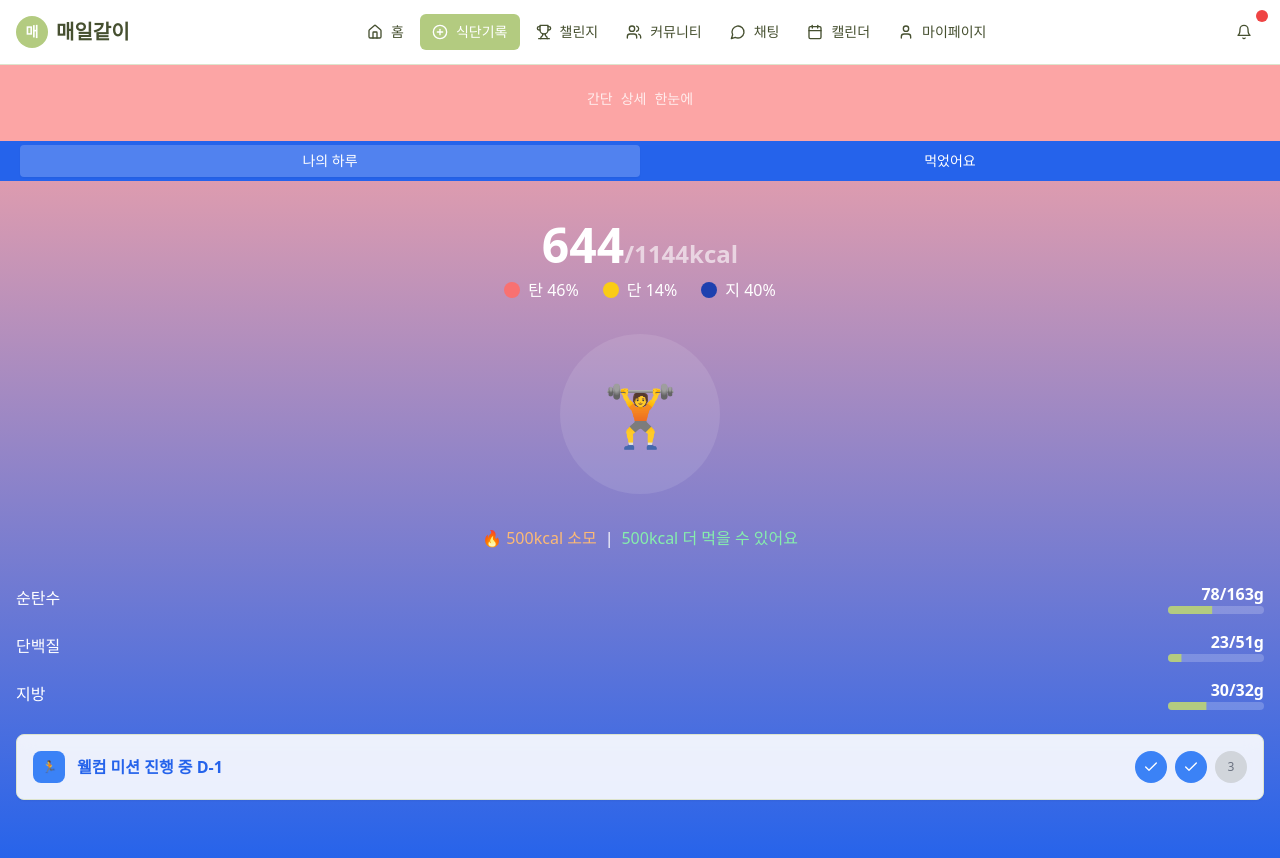
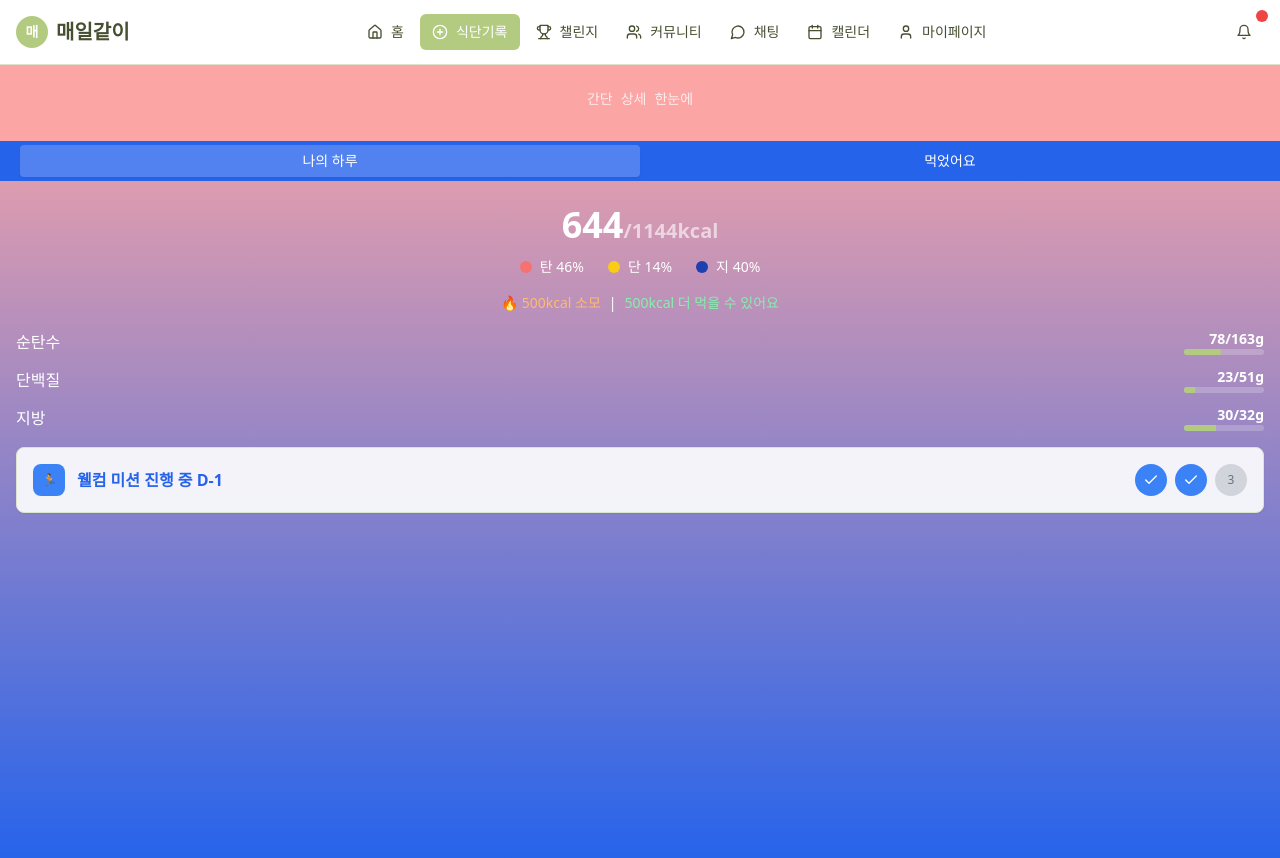
Before and after one commit to Nyam-Crew/client, a React (Vite) app: page /meal in a window 1280 px wide. Shown: the top 858 px of the page. Built offline with nearby package versions, Linux system fonts and the light colour scheme.

Commit message:
Refactor Meal Record page
Remove unnecessary images from the "My Day" view and consolidate the display into a single screen for better usability in the web application.

```diff
--- a/src/pages/MealRecord.tsx
+++ b/src/pages/MealRecord.tsx
@@ -66,65 +66,60 @@ const MealRecord = () => {
         </div>
 
         {/* 나의 하루 탭 */}
-        <TabsContent value="myDay" className="px-4 pt-8 space-y-6">
+        <TabsContent value="myDay" className="px-4 pt-4 space-y-4">
           {/* 칼로리 메인 표시 */}
           <div className="text-center text-white">
-            <div className="text-5xl font-bold mb-2">
+            <div className="text-4xl font-bold mb-3">
               {todayStats.calories.current}
-              <span className="text-2xl text-white/60">/{todayStats.calories.target}kcal</span>
+              <span className="text-xl text-white/60">/{todayStats.calories.target}kcal</span>
             </div>
 
             {/* 매크로 영양소 퍼센트 */}
-            <div className="flex justify-center gap-6 mb-8">
+            <div className="flex justify-center gap-6 mb-4">
               <div className="flex items-center gap-2">
-                <div className="w-4 h-4 bg-red-400 rounded-full"></div>
-                <span className="text-white">탄 {todayStats.carbs.percentage}%</span>
+                <div className="w-3 h-3 bg-red-400 rounded-full"></div>
+                <span className="text-white text-sm">탄 {todayStats.carbs.percentage}%</span>
               </div>
               <div className="flex items-center gap-2">
-                <div className="w-4 h-4 bg-yellow-400 rounded-full"></div>
-                <span className="text-white">단 {todayStats.protein.percentage}%</span>
+                <div className="w-3 h-3 bg-yellow-400 rounded-full"></div>
+                <span className="text-white text-sm">단 {todayStats.protein.percentage}%</span>
               </div>
               <div className="flex items-center gap-2">
-                <div className="w-4 h-4 bg-blue-800 rounded-full"></div>
-                <span className="text-white">지 {todayStats.fat.percentage}%</span>
+                <div className="w-3 h-3 bg-blue-800 rounded-full"></div>
+                <span className="text-white text-sm">지 {todayStats.fat.percentage}%</span>
               </div>
             </div>
 
-            {/* 캐릭터 이미지 자리 */}
-            <div className="w-40 h-40 mx-auto mb-8 bg-white/10 rounded-full flex items-center justify-center">
-              <div className="text-6xl">🏋️</div>
-            </div>
-
             {/* 칼로리 남은량 표시 */}
-            <div className="text-center mb-8">
+            <div className="text-center mb-4 text-sm">
               <span className="text-orange-300">🔥 {todayStats.calories.target - todayStats.calories.current}kcal 소모</span>
               <span className="text-white mx-2">|</span>
               <span className="text-green-300">{todayStats.calories.target - todayStats.calories.current}kcal 더 먹을 수 있어요</span>
             </div>
 
             {/* 상세 영양소 */}
-            <div className="space-y-4">
+            <div className="space-y-3">
               <div className="flex justify-between items-center">
                 <span className="text-white">순탄수</span>
                 <div className="text-right">
-                  <div className="text-white font-bold">{todayStats.carbs.current}/{todayStats.carbs.target}g</div>
-                  <Progress value={todayStats.carbs.percentage} className="w-24 h-2 bg-white/20" />
+                  <div className="text-white font-bold text-sm">{todayStats.carbs.current}/{todayStats.carbs.target}g</div>
+                  <Progress value={todayStats.carbs.percentage} className="w-20 h-1.5 bg-white/20" />
                 </div>
               </div>
 
               <div className="flex justify-between items-center">
                 <span className="text-white">단백질</span>
                 <div className="text-right">
-                  <div className="text-white font-bold">{todayStats.protein.current}/{todayStats.protein.target}g</div>
-                  <Progress value={todayStats.protein.percentage} className="w-24 h-2 bg-white/20" />
+                  <div className="text-white font-bold text-sm">{todayStats.protein.current}/{todayStats.protein.target}g</div>
+                  <Progress value={todayStats.protein.percentage} className="w-20 h-1.5 bg-white/20" />
                 </div>
               </div>
 
               <div className="flex justify-between items-center">
                 <span className="text-white">지방</span>
                 <div className="text-right">
-                  <div className="text-white font-bold">{todayStats.fat.current}/{todayStats.fat.target}g</div>
-                  <Progress value={todayStats.fat.percentage} className="w-24 h-2 bg-white/20" />
+                  <div className="text-white font-bold text-sm">{todayStats.fat.current}/{todayStats.fat.target}g</div>
+                  <Progress value={todayStats.fat.percentage} className="w-20 h-1.5 bg-white/20" />
                 </div>
               </div>
             </div>
```
